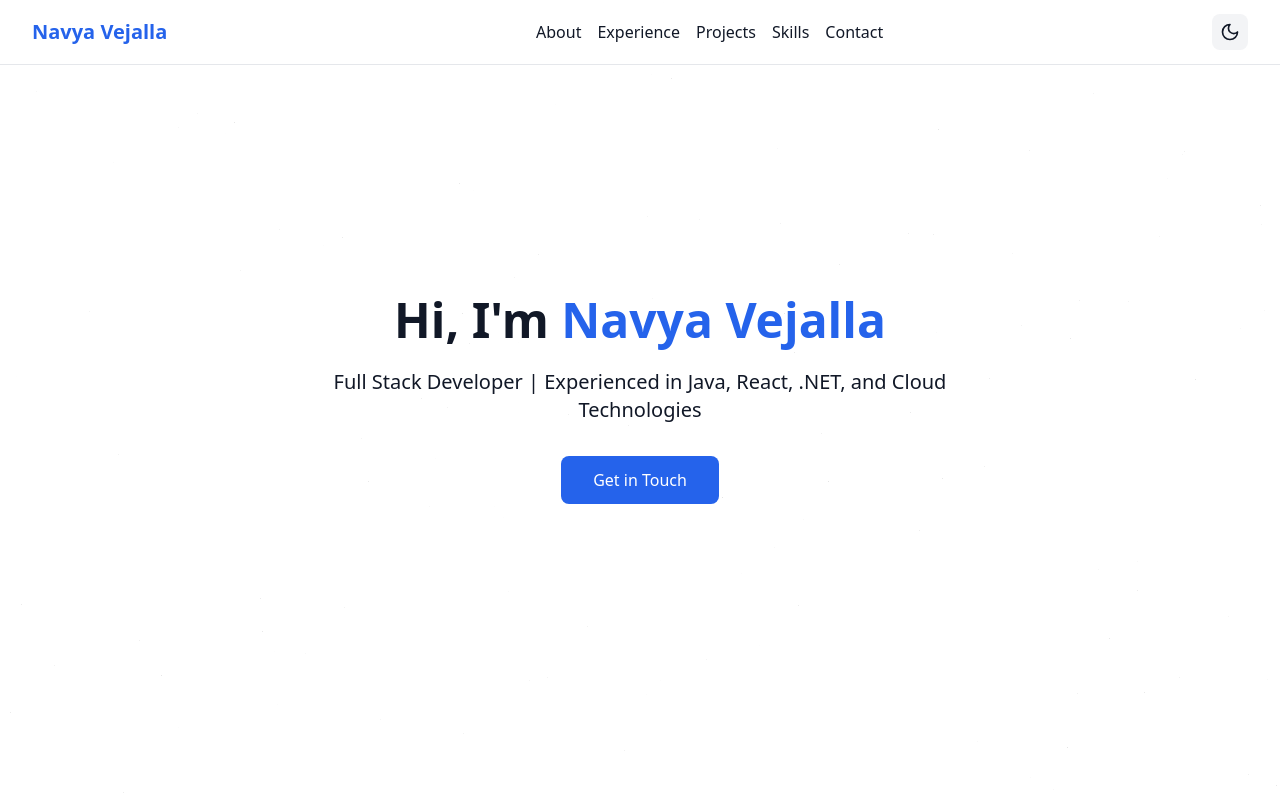
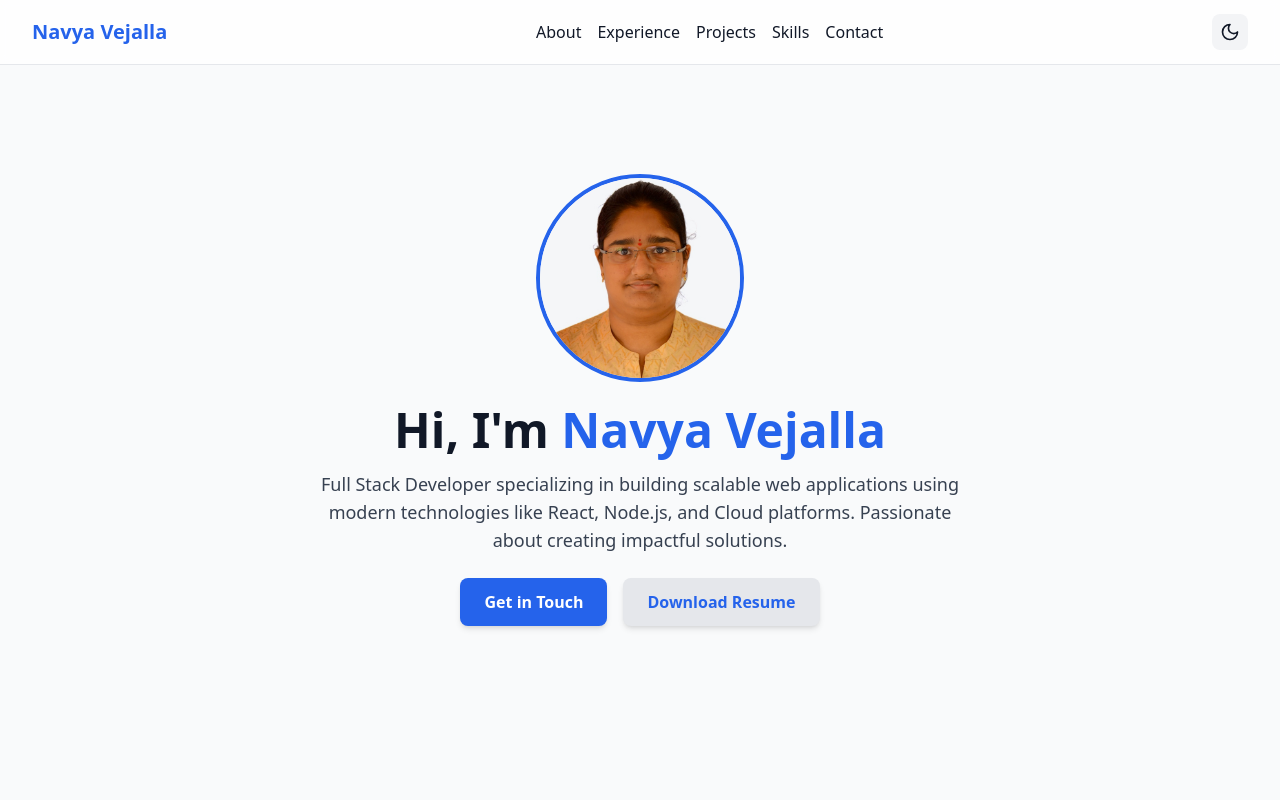
Before and after one commit to Navya-vejalla/project, a React (Vite) app: page / in a window 1280 px wide. Shown: the top 800 px of the page. Built offline with nearby package versions, Linux system fonts and the light colour scheme.

Commit message:
updated the Resume and personal photo

```diff
--- a/src/components/Hero.tsx
+++ b/src/components/Hero.tsx
@@ -2,23 +2,44 @@ import React from "react";
 
 export function Hero() {
   return (
-    <div className="absolute inset-0 flex items-center justify-center text-center">
-      <div className="max-w-3xl px-4">
-        <h1 className="text-5xl font-bold mb-6">
-          Hi, I'm{" "}
-          <span className="text-blue-600 dark:text-blue-400">
-            Navya Vejalla
-          </span>
-        </h1>
-        <p className="text-xl mb-8">
-          Full Stack Developer | Experienced in Java, React, .NET, and Cloud
-          Technologies
-        </p>
+    <div className="absolute inset-0 flex flex-col items-center justify-center text-center py-16 bg-gray-50 dark:bg-gray-900">
+      {/* Add a professional photo with an increased circle size */}
+      <div className="w-52 h-52 rounded-full overflow-hidden border-4 border-blue-600 mb-6">
+        <img
+          src="./src/public/Me.jpg" // Correct path for public folder files
+          alt="Navya Vejalla"
+          className="w-full h-full object-cover scale-110 object-top"
+        />
+      </div>
+
+      {/* Add Name and Headline */}
+      <h1 className="text-5xl font-bold mb-4 text-gray-900 dark:text-gray-100">
+        Hi, I'm{" "}
+        <span className="text-blue-600 dark:text-blue-400">Navya Vejalla</span>
+      </h1>
+      <p className="text-lg mb-6 text-gray-700 dark:text-gray-300 max-w-2xl">
+        Full Stack Developer specializing in building scalable web applications
+        using modern technologies like React, Node.js, and Cloud platforms.
+        Passionate about creating impactful solutions.
+      </p>
+
+      {/* Buttons Section */}
+      <div className="flex space-x-4">
+        {/* Get in Touch Button */}
         <a
           href="#contact"
-          className="inline-block bg-blue-600 text-white px-8 py-3 rounded-lg hover:bg-blue-700 transition-colors"
+          className="px-6 py-3 bg-blue-600 text-white font-semibold rounded-lg shadow-md hover:bg-blue-700 transition"
         >
           Get in Touch
+        </a>
+
+        {/* Download Resume Button */}
+        <a
+          href="./src/public/Navya Vejalla.pdf" // Correct path for public folder files
+          download
+          className="px-6 py-3 bg-gray-200 text-blue-600 font-semibold rounded-lg shadow-md hover:bg-gray-300 transition"
+        >
+          Download Resume
         </a>
       </div>
     </div>
```
Also changed, not shown: src/public/Me.jpg (added), 1 other file (tests, documents, lock files or other folders).
